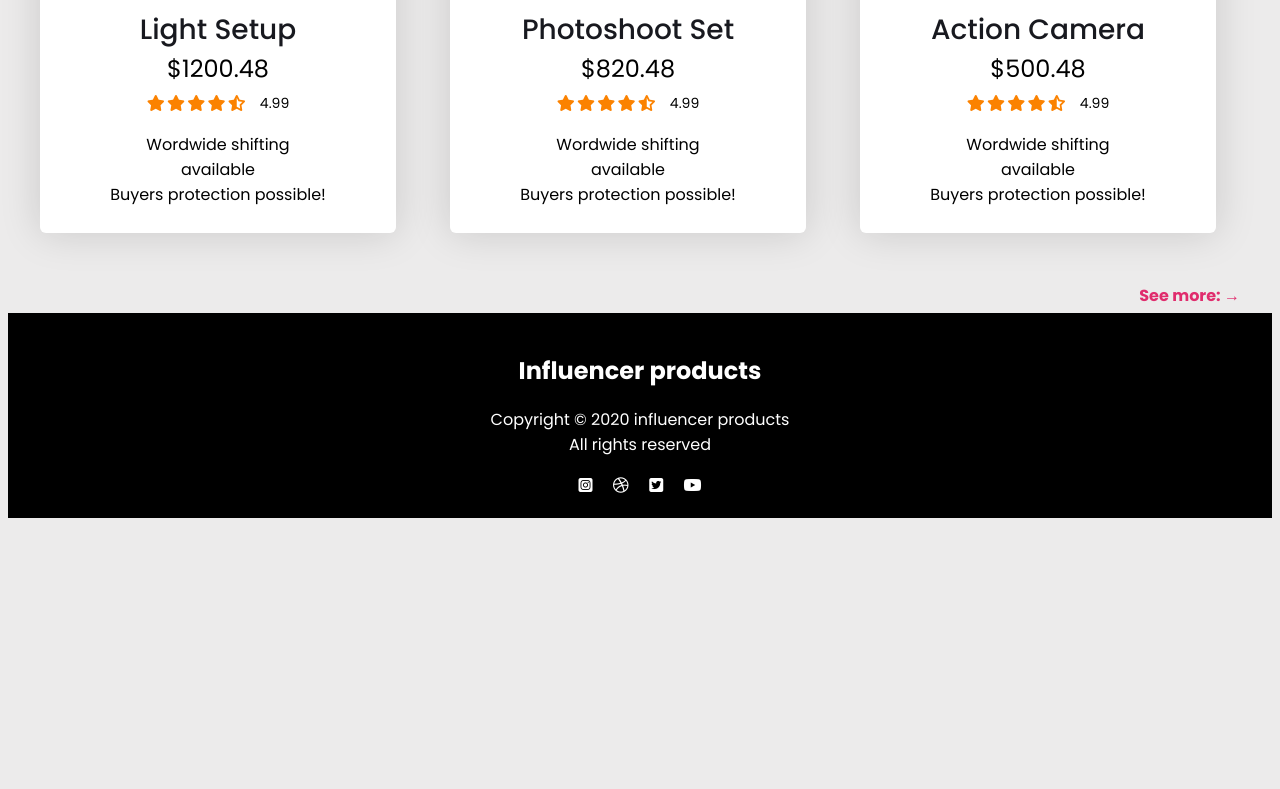
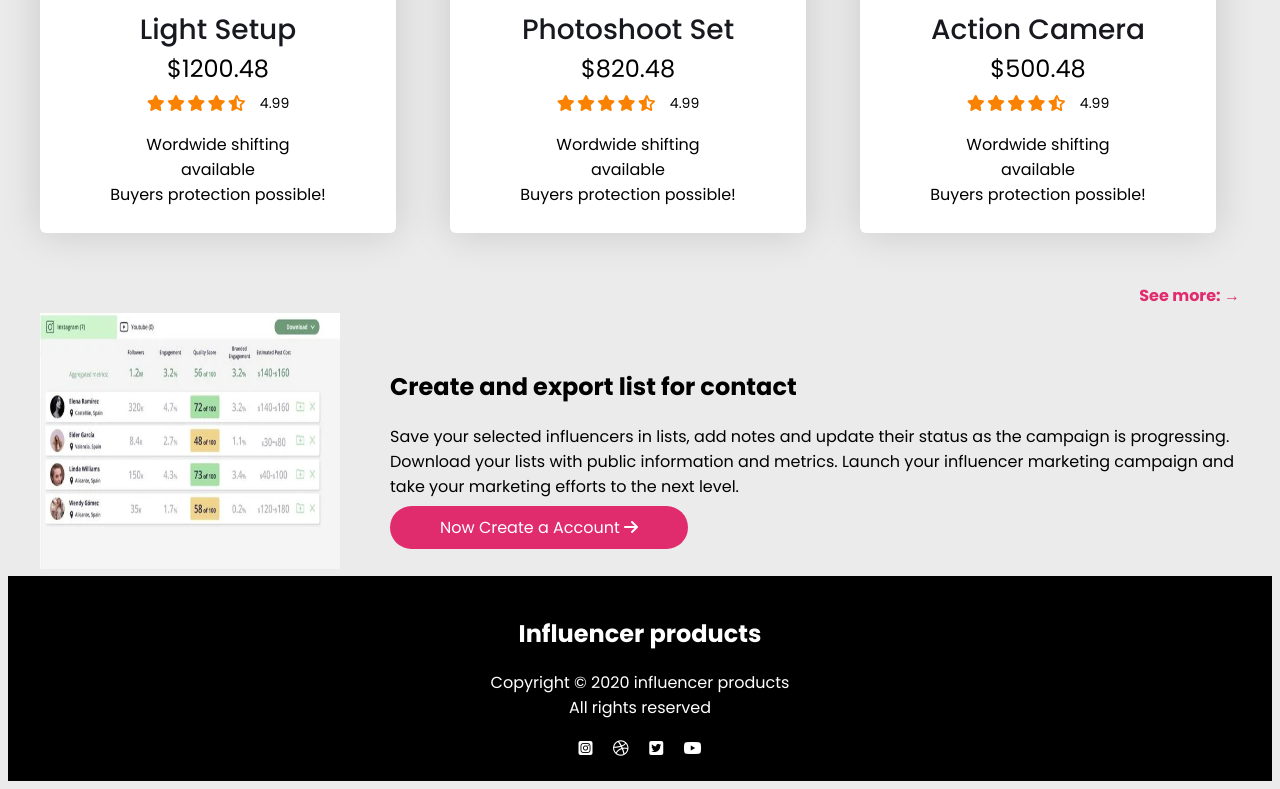
Before and after one commit to hasinaakter/influencer-gear-assignment2, a plain HTML site: page index.html in a window 1280 px wide. Shown: the part 1942-2731 px from the top of the page. Before the commit the page ends 2468 px from the top, so only its background shows below. Drawn offline with Linux system fonts and the light colour scheme.

Commit message:
added extra part

```diff
--- a/index.html
+++ b/index.html
@@ -33,7 +33,7 @@
     </header>
 
    </section>
-
+      <!-- Top part -->
    <section class="container">
     <div class="hero">
         <div class="hero-left">
@@ -50,10 +50,10 @@
    </section>
     <!-- main part start from here -->
 
-    <main>
+<main>
 
-        <!-- grid container -->
-        <section class="container">
+    <!-- grid container -->
+<section class="container">
 
             <h2 class="container-title">Popular Collection</h2>
             <div class="courses">
@@ -282,9 +282,29 @@
 
 </div>
 
+
 </section>
 
+</main>
+<!-- Extra-part -->
+<section class="container">
+    <div class="hero">
+        <div class="hero-left">
+            <img id="extra-image" src="images/instra.png"  alt ="">
 
+        </div>
+        <div class="hero-right">
+
+            <h1>Create and export list for contact</h1>
+            <p>Save your selected influencers in lists, add notes and update their status as the campaign is progressing.
+
+                Download your lists with public information and metrics. Launch your influencer marketing
+                 campaign and take your marketing efforts to the next level.</p>
+            <a class="link-button" href="https://app.heepsy.com/signup">Now Create a Account <i class="fas fa-arrow-right"></i></a>
+        </div>
+    </div>
+
+   </section>
 <footer>
     <div>
         <h2>Influencer products</h2>
@@ -297,7 +317,7 @@
                 <span class="icons"><i class="fab fa-youtube"></i></span>
     </div>
 </footer>
-    </main>
+
 
 </body>
 </html>
--- a/styles/style.css
+++ b/styles/style.css
@@ -6,6 +6,7 @@ body{
     font-family: 'Poppins', sans-serif;
     background-color: #ecebeb;
 }
+
 .container{
 max-width: 1200px;
 margin: 0 auto;
@@ -50,12 +51,7 @@ display: flex;
 }
 
 /* couses styles */
-.course-container{
-    margin-left: 196px;
-    margin-right: 196px;
-    text-align: center;
-    justify-content:center;
-}
+
 .container-title{
     font-size: 28px;
     text-align: center;
@@ -130,9 +126,6 @@ display: flex;
         height: 16px;
 
     }
-    .rating-stars{
-
-    }
 
     .rating-digits{
         font-size: 14px;
@@ -154,8 +147,25 @@ display: flex;
     font-weight: 700;
     padding-top: 50px;
     padding-bottom: 5px;
+    padding-left: 50px;
 
     }
+
+    #extra-image{
+        width: 300px;
+        height: 256px;
+        padding-right: 50px;
+    }
+
+ .link-button{
+    text-decoration: none;
+    padding: 10px 50px;
+    background-color: #E02C6D;
+    color: white;
+    border-radius: 50px;
+
+}
+
 
 footer{
     text-align: center;
@@ -206,6 +216,9 @@ footer{
             .hero-left p{
                 margin-right: 0px;
             }
+            #extra-image{
+                margin-top: 40px;
+            }
              .courses{
                 grid-template-columns: repeat(1,1fr);
 
```
Also changed, not shown: images/instra.png (added).
